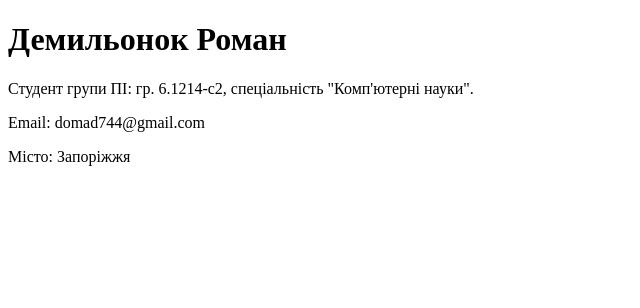
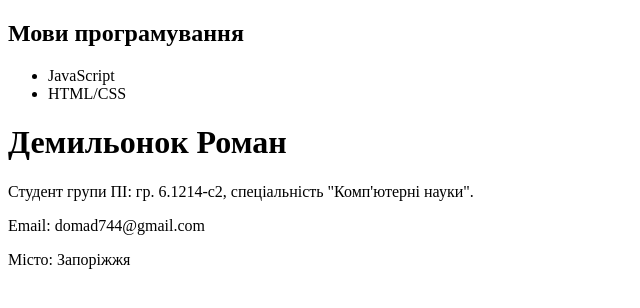
Before and after one commit to roma4ka0/lab4-git, a plain HTML site: page index.html in a window 1280 px wide. Shown: the whole page, without its empty margins (0-640 px from the left). Drawn offline with Linux system fonts and the light colour scheme.

Commit message:
Додано інформацію про мови програмування

```diff
--- a/index.html
+++ b/index.html
@@ -4,6 +4,11 @@
   <meta charset="UTF-8">
   <title>Про розробника</title>
 </head>
+  <h2>Мови програмування</h2>
+  <ul>
+    <li>JavaScript</li>
+    <li>HTML/CSS</li>
+  </ul>
 <body>
   <h1>Демильонок Роман</h1>
   <p>Студент групи ПІ: гр. 6.1214-с2, спеціальність "Комп'ютерні науки".</p>
```
